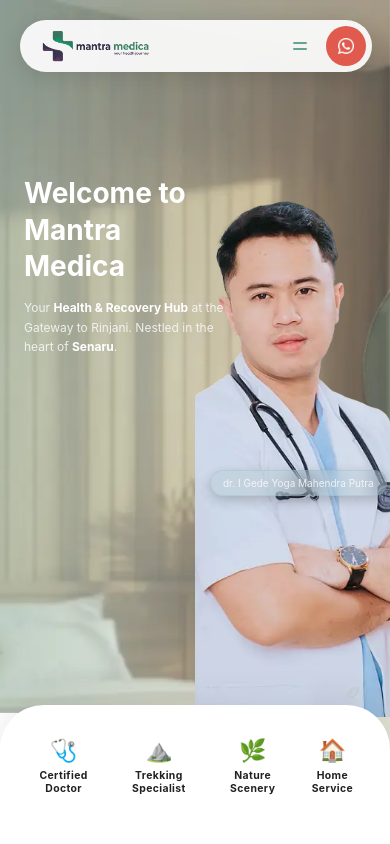
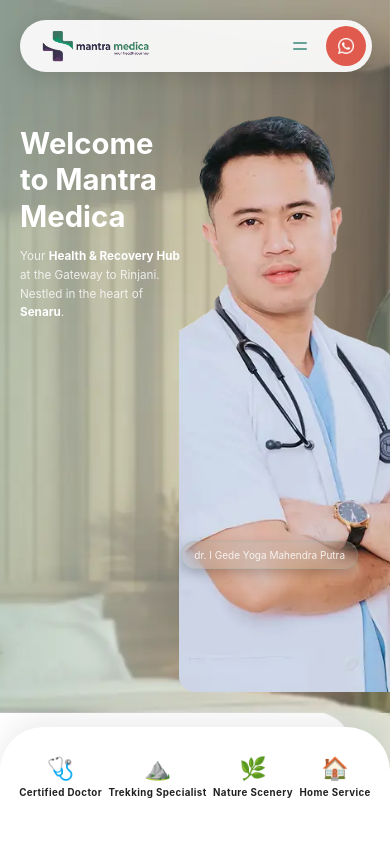
Before and after one commit to rezahanif/MantraMedicaLombok, a Next.js app in the folder frontend/: page / in a window 390 px wide. Shown: the top 844 px of the page. Built offline with nearby package versions, Linux system fonts and the light colour scheme.

Commit message:
benerin hp

```diff
--- a/frontend/src/components/sections/home/Hero.tsx
+++ b/frontend/src/components/sections/home/Hero.tsx
@@ -302,17 +302,18 @@ export default function Hero({
           zIndex: 5,
         }}
       >
-        {/* Doctor photo — reduced size, right side */}
+        {/* Doctor photo — right half, stretches from top to just above stats card.
+            No fixed height — fills the space so the doctor isn't cropped. */}
         <div
           style={{
             position: "absolute",
-            width: "50%",
-            height: "65%",
+            width: "54%",
             right: 0,
-            bottom: "15%",
+            top: 80,
+            bottom: "18%",           // stays above stats card
             zIndex: 0,
             overflow: "hidden",
-            borderRadius: "16px 0 0 0",
+            borderRadius: "0 0 0 16px",
           }}
         >
           {photoSlot ?? (
@@ -320,16 +321,15 @@ export default function Hero({
           )}
         </div>
 
-        {/* Text content — left side, upper-mid zone */}
+        {/* Text content — left column only.
+            Uses right:"52%" instead of a fixed width so it scales on any phone. */}
         <div
           style={{
             position: "absolute",
-            top: "18%",
-            left: 24,
-            right: "52%",    // leave right side for doctor photo
-            width: 200,
+            top: "12%",
+            left: 20,
+            right: "52%",            // percentage boundary — no hardcoded width
             zIndex: 2,
-            overflow: "visible",
           }}
         >
           {subtitle && (
@@ -337,9 +337,6 @@ export default function Hero({
               style={{
                 fontSize: 10, letterSpacing: "2.5px", textTransform: "uppercase",
                 color: "rgba(255,255,255,0.8)", marginBottom: 8, fontWeight: 400,
-                wordBreak: "break-word",
-                whiteSpace: "normal",
-                margin: 0,
                 animation: mounted ? "fadeDown 0.6s cubic-bezier(0.22,0.61,0.36,1) both" : "none",
                 animationDelay: "200ms",
                 opacity: mounted ? 1 : 0,
@@ -350,8 +347,11 @@ export default function Hero({
           )}
           <h1
             style={{
-              color: C.light, fontSize: 28, fontWeight: 700,
-              lineHeight: 1.3, marginBottom: 14,
+              color: C.light,
+              fontSize: "clamp(22px, 7.5vw, 30px)",  // scales with screen width
+              fontWeight: 700,
+              lineHeight: 1.25,
+              marginBottom: 12,
               animation: mounted ? "fadeUp 0.7s cubic-bezier(0.22,0.61,0.36,1) both" : "none",
               animationDelay: "300ms",
               opacity: mounted ? 1 : 0,
@@ -363,7 +363,7 @@ export default function Hero({
           <div
             style={{
               color: "rgba(250,250,250,0.85)",
-              fontSize: 12,
+              fontSize: "clamp(11px, 3vw, 13px)",
               lineHeight: 1.6,
               animation: mounted ? "fadeUp 0.7s cubic-bezier(0.22,0.61,0.36,1) both" : "none",
               animationDelay: "400ms",
@@ -376,18 +376,47 @@ export default function Hero({
           </div>
         </div>
 
-        {/* Stats card — bay/cove shape (large rounded top), anchored to bottom */}
+        {/* Doctor name badge — right-anchored so it never overflows on any phone size.
+            maxWidth keeps it inside the photo column. */}
+        {doctorName && (
+          <p
+            style={{
+              position: "absolute",
+              bottom: "calc(30% + 12px)",  // floats just above the stats card
+              right: 32,                   // right-anchored — no left pixel that breaks on small screens
+              maxWidth: "52%",             // bounded to photo column width
+              color: "rgba(250,250,250,0.9)",
+              fontSize: 10,
+              padding: "6px 12px",
+              borderRadius: 100,
+              background: `${C.tealLight}20`,
+              backdropFilter: "blur(10px)",
+              border: `1px solid ${C.tealLight}40`,
+              textAlign: "center",
+              lineHeight: 1.4,
+              animation: mounted ? "fadeIn 0.6s ease both" : "none",
+              animationDelay: "600ms",
+              opacity: 0,
+              boxShadow: "0 4px 12px rgba(0, 0, 0, 0.2)",
+              zIndex: 4,
+              whiteSpace: "normal",        // allow wrapping inside the badge gracefully
+            }}
+          >
+            {doctorName}
+          </p>
+        )}
+
+        {/* Stats card — anchored to bottom with rounded top */}
         <div
           style={{
             position: "relative",
             zIndex: 3,
             background: C.light,
             borderRadius: "44px 44px 0 0",
-            padding: "32px 20px 48px",
+            padding: "28px 16px 44px",
             display: "flex",
             alignItems: "center",
             justifyContent: "space-around",
-            // Subtle top shadow to lift card off photo
             boxShadow: "0 -8px 32px rgba(0,0,0,0.08)",
             animation: mounted ? "slideUpStats 0.7s cubic-bezier(0.22,0.61,0.36,1) both" : "none",
             animationDelay: "580ms",
@@ -409,7 +438,7 @@ export default function Hero({
               <span
                 style={{
                   color: C.dark,
-                  fontSize: "0.65rem",
+                  fontSize: "clamp(0.58rem, 2.5vw, 0.68rem)",
                   fontWeight: 700,
                   letterSpacing: "0.4px",
                   textAlign: "center",
@@ -421,31 +450,6 @@ export default function Hero({
             </div>
           ))}
         </div>
-
-        {doctorName && (
-          <p
-            style={{
-              position: "absolute",
-              bottom: "40%",
-              left: 210,
-              color: "rgba(250,250,250,0.85)",
-              fontSize: 10,
-              padding: "6px 12px",
-              borderRadius: 100,
-              background: `${C.tealLight}20`,
-              backdropFilter: "blur(10px)",
-              border: `1px solid ${C.tealLight}40`,
-              display: "inline-block",
-              animation: mounted ? "fadeIn 0.6s ease both" : "none",
-              animationDelay: "600ms",
-              opacity: 0,
-              boxShadow: "0 4px 12px rgba(0, 0, 0, 0.2)",
-              zIndex: 4,
-            }}
-          >
-            {doctorName}
-          </p>
-        )}
       </div>
     </section>
   );
--- a/frontend/src/components/sections/services/Servicegroups.tsx
+++ b/frontend/src/components/sections/services/Servicegroups.tsx
@@ -460,6 +460,10 @@ export default function ServiceGroups() {
           .sg-mobile  { display: block !important; }
           /* Let carousel bleed to screen edges */
           .sg-outer { padding-left: 0 !important; padding-right: 0 !important; }
+          /* Increase border opacity on mobile for better visibility */
+          .mob-scroll > div {
+            border: 2px solid rgba(101, 163, 150, 0.6) !important;
+          }
         }
         @media (min-width: 861px) {
           .sg-desktop { display: block !important; }
```
